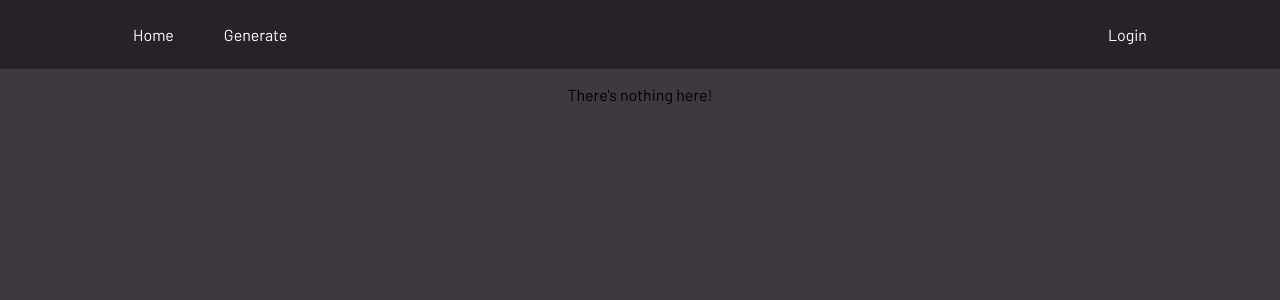
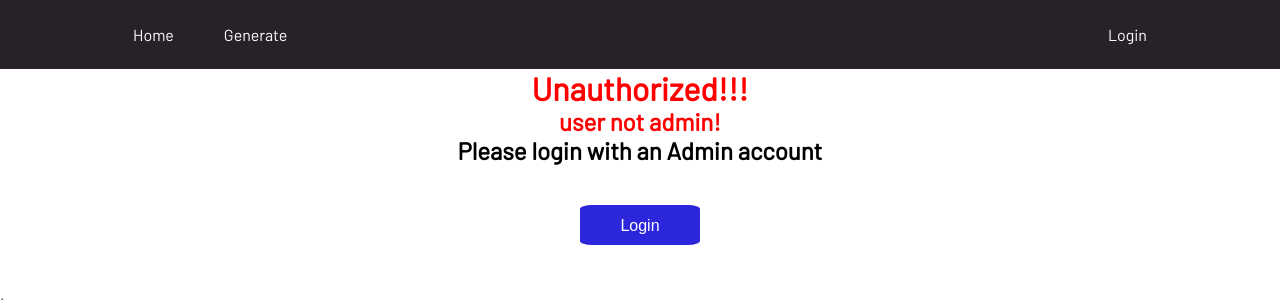
Before and after one commit to Ruaffu/exam_frontend, a React (Vite) app: page /unauthorized in a window 1280 px wide. Shown: the top 300 px of the page. Built offline with nearby package versions, Linux system fonts and the light colour scheme.

Commit message:
added unauthorized component and added admin page

```diff
--- a/src/App.jsx
+++ b/src/App.jsx
@@ -7,21 +7,26 @@ import LoginPage from "./components/LoginPage";
 import Cat from "./components/Cat";
 import { useState } from "react";
 import Header from "./components/Header";
+import Admin from "./components/Admin";
+import Unauthorized from "./components/Unauthorized";
 
 export default function App() {
 
 
   const [loggedIn, setLoggedIn] = useState(false);
+  const [isAdmin, setIsAdmin] = useState(false);
 
   return (
     <div>
       <BrowserRouter>
-      <Header loggedIn={loggedIn}/>
+      <Header loggedIn={loggedIn} isAdmin={isAdmin} setLoggedIn={setLoggedIn}/>
     <Routes>
         <Route path="/" element={<Home/>}>
         </Route>
-        <Route path="login" element={<LoginPage loggedIn={loggedIn} setLoggedIn={setLoggedIn}/>} />
+        <Route path="login" element={<LoginPage loggedIn={loggedIn} setLoggedIn={setLoggedIn} setIsAdmin={setIsAdmin}/>} />
+        <Route path="admin" element={<Admin isAdmin={isAdmin}/>}/>
         <Route path="cat" element={<Cat/>} />
+        <Route path="unauthorized" element={<Unauthorized/>} />
         <Route path="*" element={<NoMatch/>} />
     </Routes>
   </BrowserRouter>,
--- /dev/null
+++ b/src/components/Admin.jsx
@@ -0,0 +1,17 @@
+import React from 'react'
+import { useState, useEffect } from 'react';
+import { useNavigate } from 'react-router-dom'
+
+const Admin = ({ isAdmin }) => {
+    const navigate = useNavigate();
+    useEffect(() =>{
+        if (!isAdmin) {
+            navigate("/unauthorized")
+        }
+    })
+  return (
+    <div>Admin</div>
+  )
+}
+
+export default Admin
--- a/src/components/Header.jsx
+++ b/src/components/Header.jsx
@@ -2,10 +2,11 @@ import React from 'react'
 import { Outlet, Link, NavLink } from "react-router-dom";
 
 function logout() {
+    setLoggedIn(false)
     apiFacade.logout();
 }
 
-const Header = ( { loggedIn } ) => {
+const Header = ( { loggedIn, isAdmin, setLoggedIn } ) => {
   return (
     <div>
       <header>
@@ -20,6 +21,10 @@ const Header = ( { loggedIn } ) => {
               :
               <NavLink className="nav-button" to="login">Login</NavLink>
           }
+            {
+            loggedIn && isAdmin &&
+            <NavLink className="nav-link" to="/admin">Admin page</NavLink>
+          }
 
 
         </nav>
--- a/src/components/LoginPage.jsx
+++ b/src/components/LoginPage.jsx
@@ -62,11 +62,17 @@ function CreateUser({create}) {
   )
 
 }
-function LoggedIn() {
+function LoggedIn({setIsAdmin}) {
   const [dataFromServer, setDataFromServer] = useState("Loading...")
 
   useEffect(() => {
-    facade.fetchUserInfo().then(data => setDataFromServer(data));
+    facade.fetchUserInfo().then(data => {
+      setDataFromServer(data)
+      if(data.roles.includes("admin"))
+      {
+        setIsAdmin(true)
+      }
+    });
   }, [])
 
   return (
@@ -78,13 +84,14 @@ function LoggedIn() {
 
 }
 
-function LoginPage( { loggedIn, setLoggedIn } ) {
+function LoginPage( { loggedIn, setLoggedIn, setIsAdmin } ) {
   const [creatingUser, setCreatingUser] = useState(false);
   const [error, setError] = useState(null);
 
   const logout = () => {
     facade.logout()
     setLoggedIn(false)
+    setIsAdmin(false)
   }
   const login = (user, pass) => {
     facade.login(user, pass)
@@ -109,7 +116,7 @@ function LoginPage( { loggedIn, setLoggedIn } ) {
     <main>
       {!loggedIn ? (!creatingUser? (<LogIn login={login} error={error} creatingUser={createUser}/>) : (<CreateUser create={create}/>)) :
         (<div>
-          <LoggedIn />
+          <LoggedIn setIsAdmin={setIsAdmin}/>
           <button onClick={logout}>Logout</button>
         </div>)}
     </main>
--- /dev/null
+++ b/src/components/Unauthorized.jsx
@@ -0,0 +1,23 @@
+import React from 'react'
+import { useNavigate } from 'react-router-dom'
+import "../styles/Error.css";
+
+const Unauthorized = () => {
+    const navigate = useNavigate();
+    function toLogin() {
+        navigate("/login")
+    }
+
+  return (
+    <div>
+        <h1 className='errm'>Unauthorized!!!</h1>
+        <h2 className='errm'>user not admin!</h2>
+        <h2 className='message'>Please login with an Admin account</h2>
+        <div className='message'>
+        <button className='button' onClick={toLogin}>Login</button>
+        </div>
+    </div>
+  )
+}
+
+export default Unauthorized
--- /dev/null
+++ b/src/styles/Error.css
@@ -0,0 +1,22 @@
+.errm{
+    color: red;
+    text-align: center;
+}
+
+.message{
+    text-align: center;
+}
+
+.button {
+    background-color: #2c26dc; /* Green */
+    border: none;
+    color: white;
+    padding: 12px 28px;
+    width: 120px;
+    text-align: center;
+    display: inline-block;
+    font-size: 16px;
+    margin: 40px 2px;
+    cursor: pointer;
+    border-radius: 10%;
+  }
```
